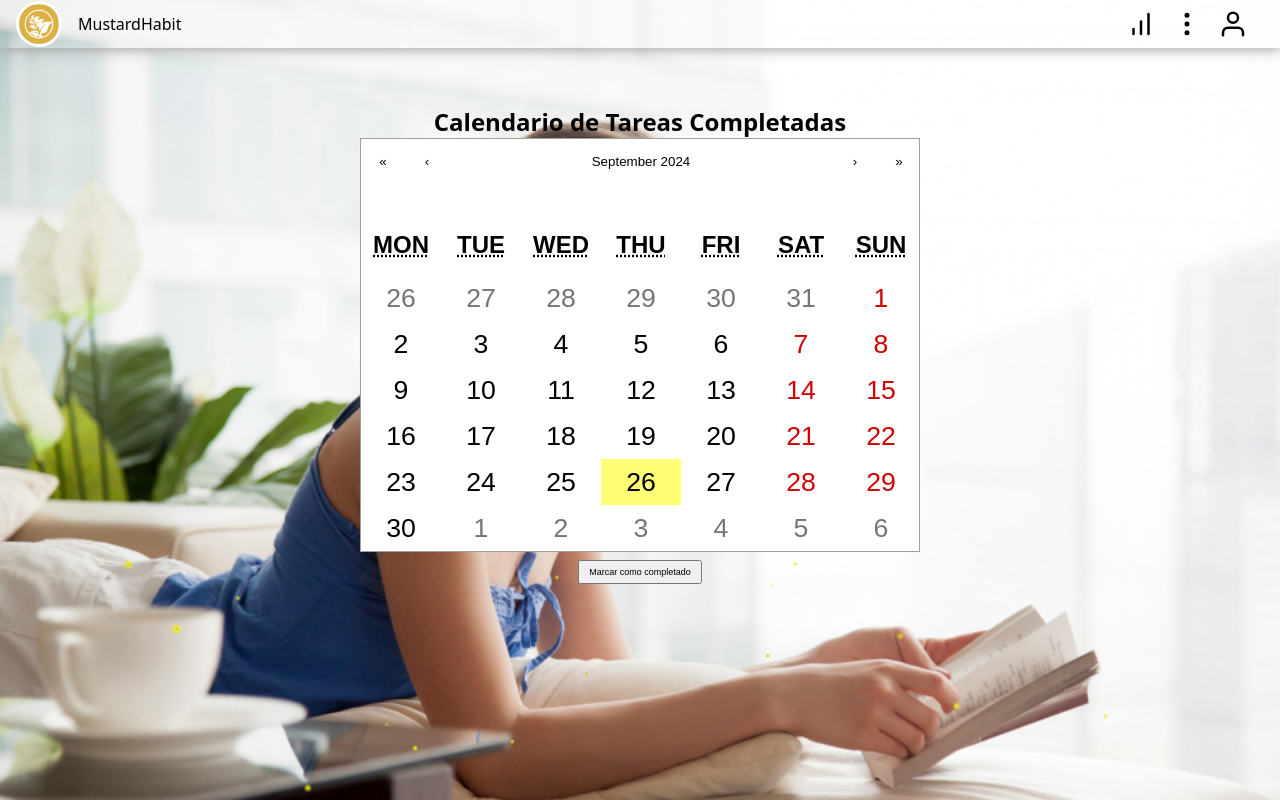
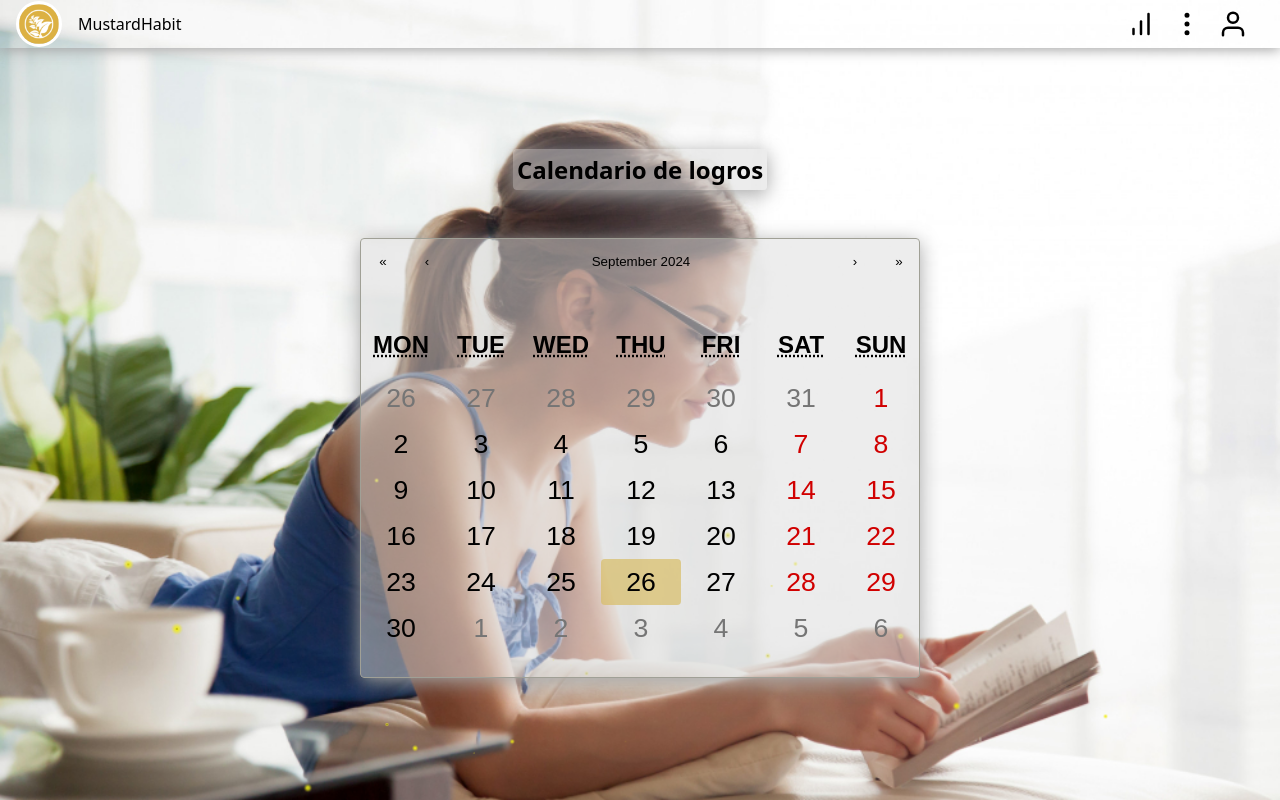
Before and after one commit to fabianvegadev/app-mustard-habit, a React (Vite) app: page /calendar in a window 1280 px wide. Built offline with nearby package versions, Linux system fonts and the light colour scheme.

Commit message:
ultima actualizacion de los estilos del calendario

```diff
--- a/src/App/App.jsx
+++ b/src/App/App.jsx
@@ -47,14 +47,14 @@ function App() {
     return daysWithDates;
   };
 
-  const [selectedDay, setSelectedDay] = useState(new Date().toLocaleDateString());
   const [habits, saveHabit] = useLocalStorage('habits', []);
   const [openModal, setOpenModal] = useState (false);
   const [newHabitValue, setNewHabitValue] = useState('');
   const [newHabitJornada, setNewHabitJornada] = useState('');
   const [logros, saveLogros] = useLocalStorage ('logros', []);
-  const [currentDate, setCurrentDate] = useState(new Date()); // Estado para el movimiento de la navbar
-  const [efectCurrentDay, setEfectCurrentDay] = useState(new Date().toLocaleDateString()); // Estado para el día seleccionado
+  const [currentDate, setCurrentDate] = useState(new Date())
+  const [changeWeek, setChangeWeek] = useState(new Date()); // Estado para el movimiento de la datebar
+  const [selectedDay, setSelectedDay] = useState(new Date().toLocaleDateString());
   const inicialDaysWithDates = getDaysWithDates(currentDate);
   const [daysWithDates, setDaysWithDates] = useLocalStorage('dayWithDates', inicialDaysWithDates);
 
@@ -106,7 +106,6 @@ function App() {
     const newHabits = [...habits];
     newHabits[index].completed = !newHabits[index].completed;
     newHabits.sort( (i) => i.completed ? 1 : -1);
-    saveHabit(newHabits);
 
     const newLogros = [...logros];
     const existe = logros.some((logro) => logro.date === selectedDay)
@@ -115,11 +114,13 @@ function App() {
           newLogros.push({
             date: selectedDay
           })
-    } else {const indexABorrar = newLogros.findIndex((logro) => logro.date === selectedDay)
+    } else if (existe) {
+      const indexABorrar = newLogros.findIndex((logro) => logro.date === selectedDay)
       newLogros.splice(indexABorrar, 1)
     }
-    console.log(newLogros)
     saveLogros(newLogros);
+
+    saveHabit(newHabits);
   }
   console.log(logros)
 
@@ -137,36 +138,54 @@ function App() {
 
   // Función para retroceder una semana
   const handlePreviousWeek = () => {
-    const newDate = new Date(currentDate);
-    newDate.setDate(currentDate.getDate() - 7);
-    setCurrentDate(newDate);
+    const newDate = new Date(changeWeek);
+    newDate.setDate(changeWeek.getDate() - 7);
+    setChangeWeek(newDate);
 
     createNewDates(newDate);
-    setSelectedDay(newDate.toLocaleDateString());
   };
 
 
   // Función para avanzar una semana
   const handleNextWeek = () => {
-    const newDate = new Date(currentDate);
-    newDate.setDate(currentDate.getDate() + 7);
-    setCurrentDate(newDate);
+    const newDate = new Date(changeWeek);
+    newDate.setDate(changeWeek.getDate() + 7);
+    setChangeWeek(newDate);
 
     createNewDates(newDate);
-    setSelectedDay(newDate.toLocaleDateString());
   };
 
-  // Resaltar el día actual automáticamente
+  // Repetir habitos del dia anterior inicializados en false
   useEffect(() => {
-    const today = new Date();
-    setEfectCurrentDay(today.toLocaleDateString()); // Actualizar el día seleccionado con el día actual
+    const today = new Date()
+    today.setDate(today.getDate() - 1)
+    const todayFull = today.toLocaleDateString()
+    const newHabits = [...habits]
+    habits.map((habit) => {
+      if (habit.date === todayFull) {
+        newHabits.push({
+          key: habit.id,
+          text: habit.text,
+          jornada: habit.jornada,
+          streak: 0,
+          completed: false,
+          date: todayFull,
+      });
+      }
+    })
   }, [currentDate]);
 
   // Valida si las fechas de logros coinciden con las fechas del array de la navbar y cambia el valor de la propiedad allCompleted en el array
   useEffect(() => {
     const newDaysWithDates = [...daysWithDates]
-    logros.map(() => {
-      newDaysWithDates.map( (day) => {
+    console.log('SIIIIIIIIIIIIIIIIIIIIIIIIIIIII')
+    console.log(logros)
+    newDaysWithDates.map( (day) => {
+      if (logros.length === 0 ){
+        console.log(logros)
+        day.allCompleted = false
+      }
+      logros.map(() => {
         const cierto = logros.some( (logro) => logro.date === day.fullDate)
         if (cierto) {
           day.allCompleted = true
@@ -177,7 +196,7 @@ function App() {
         }
       })
     })
-  }, [logros])
+  }, [logros, habits])
 
   return (
     <BrowserRouter>
@@ -206,8 +225,8 @@ function App() {
             onDeleteHabit={onDeleteHabit}
             onEditHabit={onEditHabit}
             currentDate={currentDate}
+            changeWeek={changeWeek}
             daysWithDates={daysWithDates}
-            efectCurrentDay={efectCurrentDay}
             handlePreviousWeek={handlePreviousWeek}
             handleNextWeek={handleNextWeek}
           />}/>
--- a/src/CreateHabitButton/CreateHabitButton.css
+++ b/src/CreateHabitButton/CreateHabitButton.css
@@ -9,7 +9,7 @@
     box-shadow: 0px 2px 12px #A5A5A5;
     border-style: solid;
     border-width: thin;
-    border-color: black;
+    border-color: rgba(40, 40, 40, 0.85);
     border-radius: 50%;
     cursor: pointer;
     font-size: 50px;
@@ -29,6 +29,7 @@
 }
 
 .CreateHabitButton:hover {
+    background-color: rgba(216, 189, 101, 0.7);
     transform: rotate(180deg);
     transition: 1.2;
 }
--- a/src/CreateHabitForm/CreateHabitForm.css
+++ b/src/CreateHabitForm/CreateHabitForm.css
@@ -24,7 +24,7 @@ form {
     background-color: #F9FBFC;
     border: 2px solid #202329;
     border-radius: 4px;
-    box-shadow: 0px 5px 50px rgba(32, 35, 41, 0.25);
+    box-shadow: 0px 5px 50px #A5A5A5;
     color: #1E1E1F;
     font-size: 20px;
     text-align: center;
@@ -40,7 +40,7 @@ form {
   }
 
   textarea:focus {
-    outline-color: #F6E96B;
+    outline-color: rgba(216, 189, 101, 0.7);
   }
 
   select {
@@ -68,7 +68,7 @@ form {
     display: inline-block;
     font-size: 20px;
     color: #202329;
-    border-color: #F6E96B;
+    border-color: rgba(216, 189, 101, 0.7);
     font-weight: 400;
     width: 120px;
     height: 48px;
@@ -85,5 +85,5 @@ form {
 
   .HabitForm-button--add {
     background: #41B06E;
-    box-shadow: 0px 5px 25px rgba(97, 218, 250, 0.5);
+    box-shadow: 0px 5px 25px #A5A5A5;
   }
--- a/src/DateBar/DateBar.css
+++ b/src/DateBar/DateBar.css
@@ -19,7 +19,7 @@
   border-radius: 4px;
   padding: 0px 4px 0px 4px;
   position: absolute;
-  top: 12px;
+  top: 17px;
   left: 12px;
 }
 
@@ -28,7 +28,7 @@
   border-radius: 4px;
   padding: 0px 4px 0px 4px;
   position: absolute;
-  top: 12px;
+  top: 17px;
   right: 12px;
 }
 
@@ -39,6 +39,10 @@
   font-size: 30px; /* Tamaño del icono */
   cursor: pointer;display: flex;
   align-items: center;
+}
+
+.arrowContainer button:hover {
+  color: #d5b143;
 }
 
 .datebarCenterContainer {
--- a/src/DateBar/DateBar.jsx
+++ b/src/DateBar/DateBar.jsx
@@ -18,6 +18,7 @@ const DateBar = (props) => {
       var year = day.getFullYear()
       const fullDay = day.toLocaleDateString()
       props.daysWithDates.map((d) => {
+        console.log(d.allCompleted)
         if (fullDay === d.fullDate) {
           showDaysWithDates.push(
             {
@@ -33,9 +34,11 @@ const DateBar = (props) => {
     return [showDaysWithDates, month, year];
   }
 
-  const [showDaysWithDates, month, year] = getShowDaysWithDates(props.currentDate)
 
-  console.log(showDaysWithDates)
+    const [showDaysWithDates, month, year] = getShowDaysWithDates(props.changeWeek)
+
+
+
 
   return (
     <div className="datebarContainer">
--- a/src/HabitCalendar/HabitCalendar.css
+++ b/src/HabitCalendar/HabitCalendar.css
@@ -1,8 +1,29 @@
 .react-calendar {
     margin: 0;
-    width: 100%;
-    max-width: 560px;
     font-size: 32px;
+    height: 440px;
+    width: 560px;
+    background-color: rgba(220, 220, 220, 0.5);
+    box-shadow: 0px 4px 20px #A5A5A5;
+    border-radius: 4px;
+    margin-top: 48px;
+}
+.generalContainer {
+    display: flex;
+    flex-direction: column;
+    align-items: center;
+}
+
+.titleContainer {
+    background-color: rgba(220, 220, 220, 0.5);
+    box-shadow: 0px 4px 20px #A5A5A5;
+    width: auto;
+    height: auto;
+    padding: 4px;
+    border-radius: 4px;
+    display: flex;
+    justify-content: center;
+    align-content: center;
 }
 
 .react-calendar button {
@@ -16,10 +37,11 @@
     width: 560px;
 }
 
-.react-calendar-navigation-label {
-    font-size: 32px;
-}
-
 .completado{
     background-color: blue !important;
 }
+
+.react-calendar__tile--now {
+    background-color: rgba(216, 189, 101, 0.7);
+    border-radius: 4px;
+}
--- a/src/HabitCalendar/HabitCalendar.jsx
+++ b/src/HabitCalendar/HabitCalendar.jsx
@@ -31,9 +31,13 @@ const HabitCalendar = () => {
   };
 
   return (
-    <div style={{ textAlign: 'center', marginTop: '5px' }}>
+    <div className='generalContainer' style={{ textAlign: 'center', marginTop: '5px' }}>
 
-      <h2>Calendario de Tareas Completadas</h2>
+      <br></br>
+      <br></br>
+      <div className='titleContainer'>
+        <h2>Calendario de logros</h2>
+      </div>
 
       {/* Contenedor del calendario */}
       <div>
@@ -51,14 +55,6 @@ const HabitCalendar = () => {
       </div>
 
 
-      {/* Botón para marcar como completado */}
-      <button
-        onClick={marcarComoCompletado}
-        style={{ marginTop: '8px', padding: '5px 9px', fontSize: '9px' }}
-        disabled={!selectedDate}
-      >
-        Marcar como completado
-      </button>
 
     </div>
   );
--- a/src/HomePage/HomePage.jsx
+++ b/src/HomePage/HomePage.jsx
@@ -24,6 +24,8 @@ function HomePage (props) {
             handlePreviousWeek={props.handlePreviousWeek}
             handleNextWeek={props.handleNextWeek}
             currentDate={props.currentDate}
+            changeWeek={props.changeWeek}
+
           />
         </div>
 
--- a/src/NavBar/NavBar.jsx
+++ b/src/NavBar/NavBar.jsx
@@ -23,6 +23,7 @@ function NavBar () {
 
                     <FiUser className='UserIcon'/>
                 </div>
+
         </nav>
     )
 }
```
Also changed, not shown: src/DateBar/ContainerDia.jsx (deleted, +0 -31 lines), src/NavBar/NavBar.css (line endings or trailing spaces).
